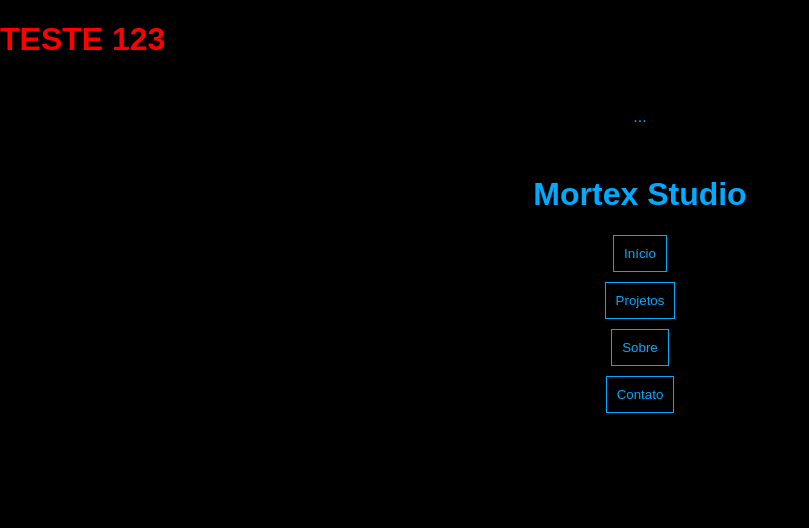
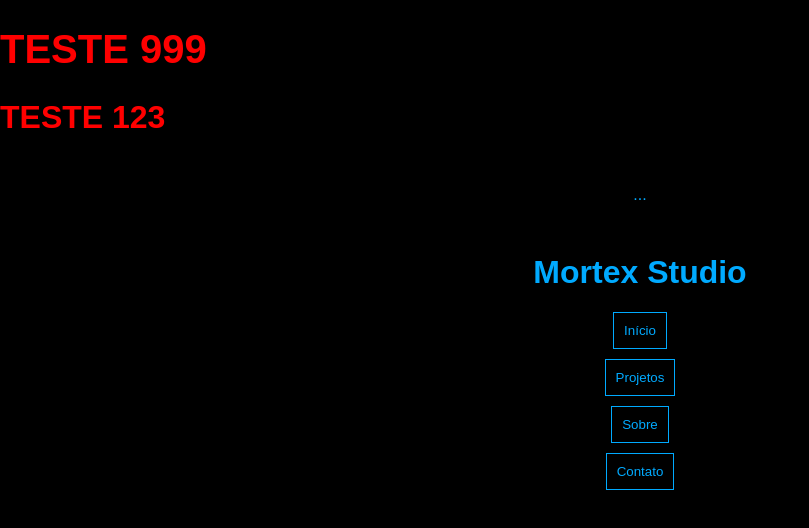
Before and after one commit to Nicollas846/Mortex-Studio, a plain HTML site: page index.html in a window 1280 px wide. Shown: the whole page, without its empty margins (0-809 px from the left). Drawn offline with Linux system fonts and the light colour scheme.

Commit message:
Update index.html

```diff
--- a/index.html
+++ b/index.html
@@ -7,6 +7,7 @@
 </head>
 
 <body>
+  <h1 style="color:red; font-size:40px;">TESTE 999</h1>
 <body>
 
   <h1 style="color:red">TESTE 123</h1>
```
